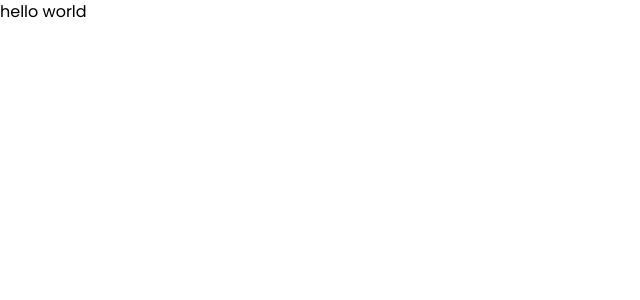
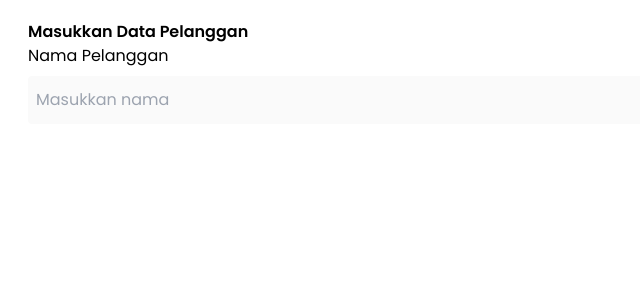
Before and after one commit to farhanisty/kommas-prokhir, a React (Vite) app: page /add-customer in a window 1280 px wide. Shown: the top 300 px of the page, without its empty margins (0-640 px from the left). Built offline with nearby package versions, Linux system fonts and the light colour scheme.

Commit message:
create Input Form

```diff
--- /dev/null
+++ b/src/components/InputForm.jsx
@@ -0,0 +1,12 @@
+export default function InputForm({ placeholder, type, label }) {
+  return (
+    <div className="w-full flex flex-col gap-2">
+      <label htmlFor="">{label}</label>
+      <input
+        className="py-3 px-2 bg-secondary rounded"
+        placeholder={placeholder}
+        type={type}
+      />
+    </div>
+  );
+}
--- a/src/pages/AddCustomer.jsx
+++ b/src/pages/AddCustomer.jsx
@@ -1,3 +1,15 @@
+import InputForm from "./../components/InputForm.jsx";
 export default function AddCustomer() {
-  return <h1>hello world</h1>;
+  return (
+    <main className="px-7 py-5">
+      <h1 className="font-semibold">Masukkan Data Pelanggan</h1>
+      <form>
+        <InputForm
+          placeholder="Masukkan nama"
+          type="text"
+          label="Nama Pelanggan"
+        />
+      </form>
+    </main>
+  );
 }
```
